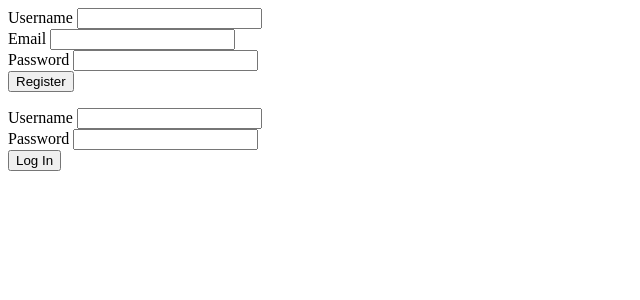
After one commit to cmsc-vcu/202310-cmsc508-semester-project-cmsc508-202310-team-7, a PHP site: page /login.php in a window 1280 px wide. The commit adds this page. Shown: the top 300 px of the page, without its empty margins (0-640 px from the left). Run offline with PHP 8.4, Linux system fonts and the light colour scheme.

Commit message:
update  loginpage

```diff
--- /dev/null
+++ b/public_html/login.php
@@ -0,0 +1,28 @@
+<form method="post" action="" name="signup-form">
+<div class="form-element">
+<label>Username</label>
+<input type="text" name="username" pattern="[a-zA-Z0-9]+" required />
+</div>
+<div class="form-element">
+<label>Email</label>
+<input type="email" name="email" required />
+</div>
+<div class="form-element">
+<label>Password</label>
+<input type="password" name="password" required />
+</div>
+<button type="submit" name="register" value="register">Register</button>
+</form>
+
+
+<form method="post" action="" name="signin-form">
+  <div class="form-element">
+    <label>Username</label>
+    <input type="text" name="username" pattern="[a-zA-Z0-9]+" required />
+  </div>
+  <div class="form-element">
+    <label>Password</label>
+    <input type="password" name="password" required />
+  </div>
+  <button type="submit" name="login" value="login">Log In</button>
+</form>
```
Also changed, not shown: public_html/index.php (+9 -3 lines).
